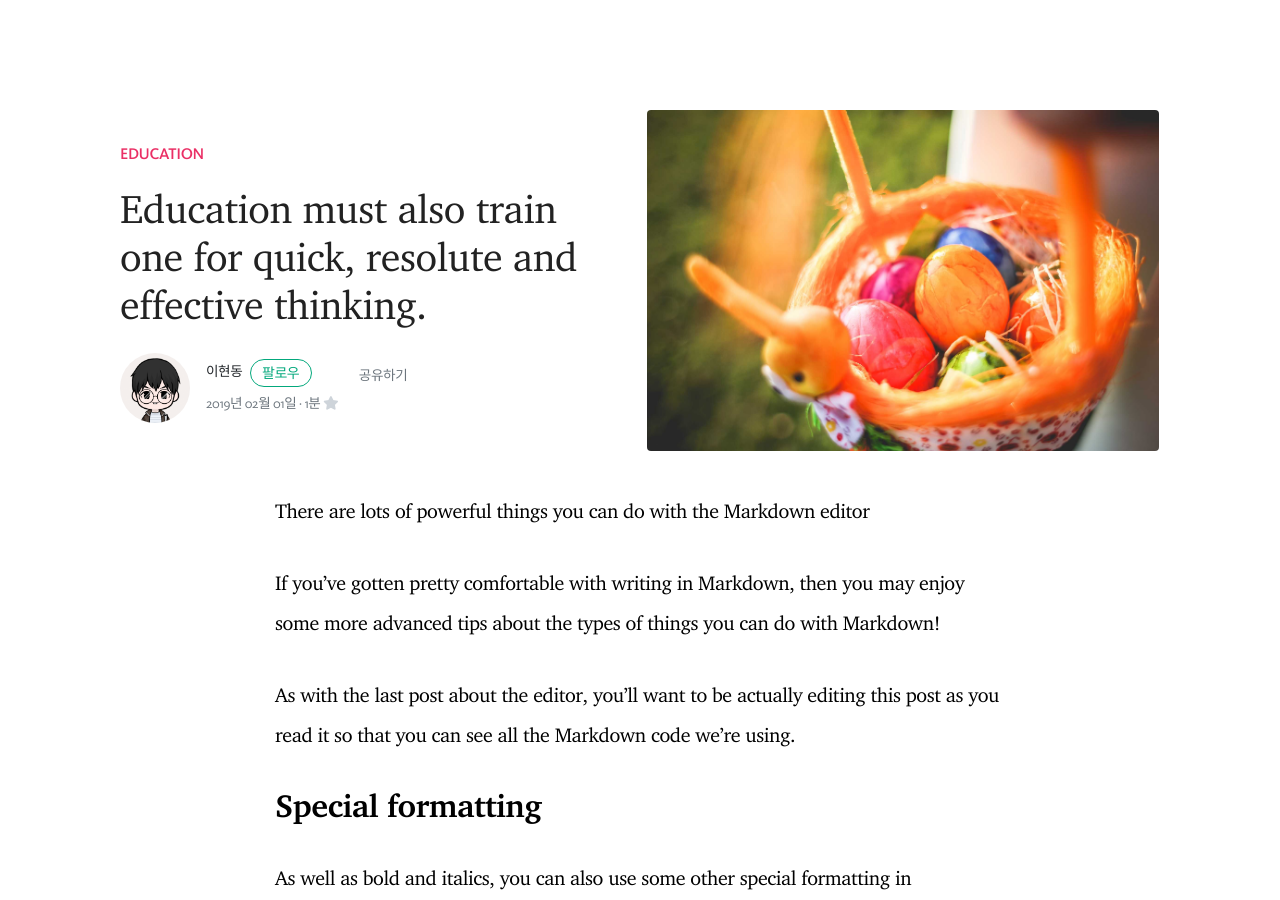
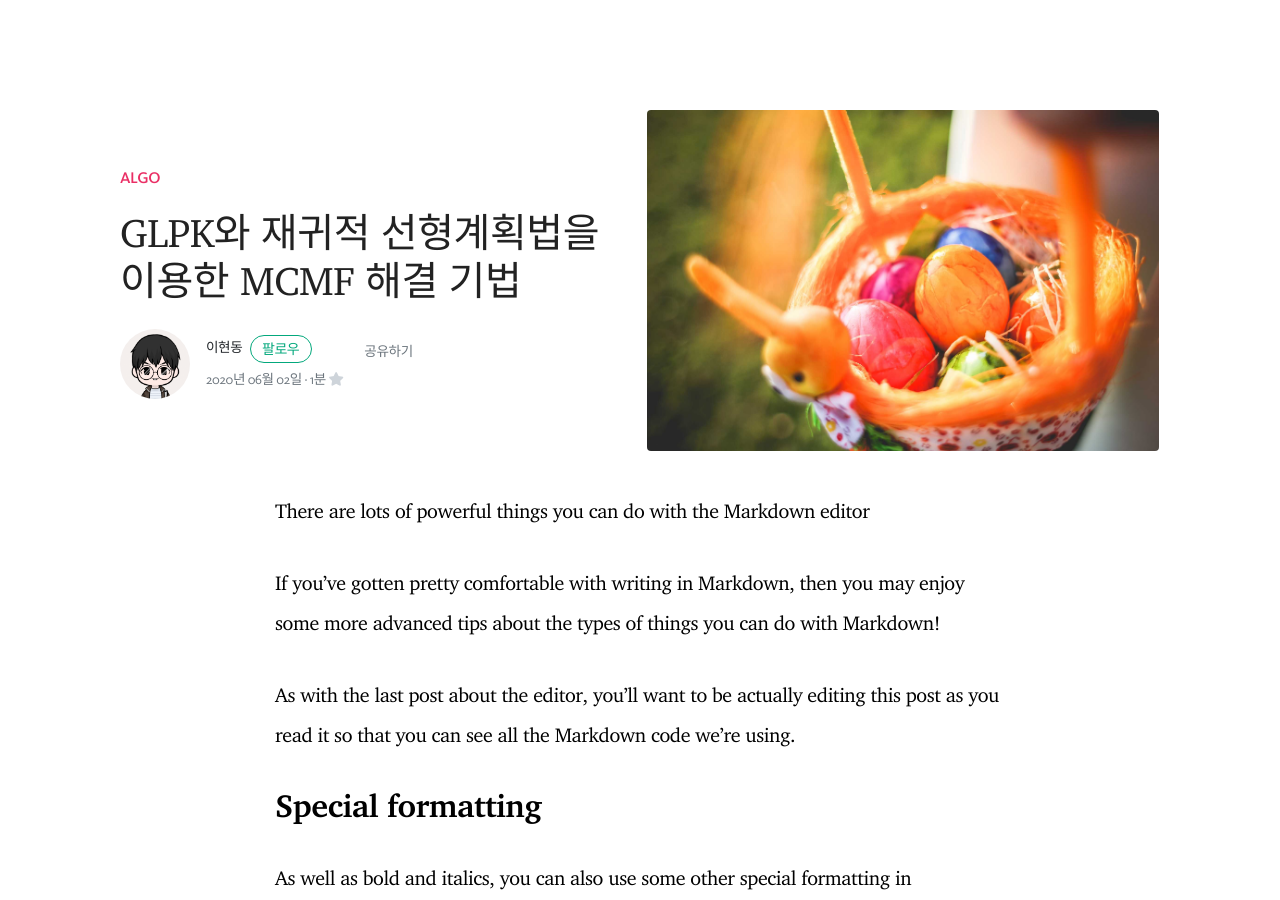
Before and after one commit to leehydn/ko_devlog, a Jekyll site: the page built from _posts/2020-06-02-education.md, in a window 1280 px wide and 900 px high. Built offline with Jekyll 4.4.1, drawn with Linux system fonts in a browser that asks for light colours; nearby versions of some CDN libraries; comment, search, counter and statistics services are not loaded.

Commit message:
automatic commit on 2020-07-08 23:26:07

```diff
--- a/_posts/2019-02-01-education.md
+++ b/_posts/2020-06-02-education.md
@@ -1,7 +1,7 @@
 ---
 layout: post
-title:  "Education must also train one for quick, resolute and effective thinking."
-categories: [ Education ]
+title:  "GLPK와 재귀적 선형계획법을 이용한 MCMF 해결 기법"
+categories: [ Algo ]
 author: hyeon
 image: assets/images/3.jpg
 ---
```
Also changed, not shown: _posts/2020-06-18-git-at-work.markdown (renamed from _posts/2020-07-01-git-at-work.markdown), _posts/2020-06-19-powerful-things-markdown-editor.md (renamed from _posts/2019-02-03-powerful-things-markdown-editor.md), _posts/2020-06-25-welcome-to-jekyll.markdown (renamed from _posts/2019-06-25-welcome-to-jekyll.markdown), _posts/2020-07-03-first-mass-produced.md (renamed from _posts/2019-02-02-first-mass-produced.md).
